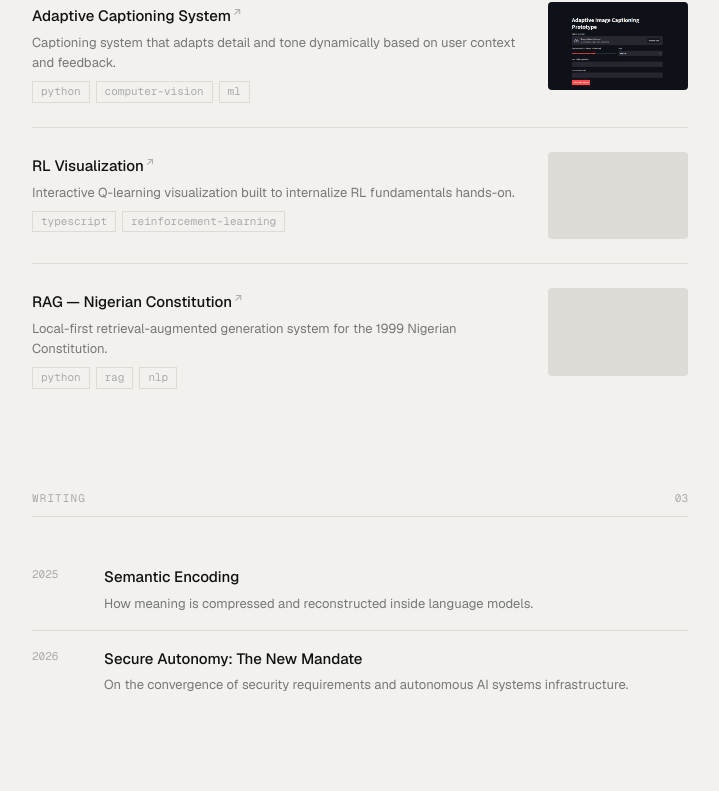
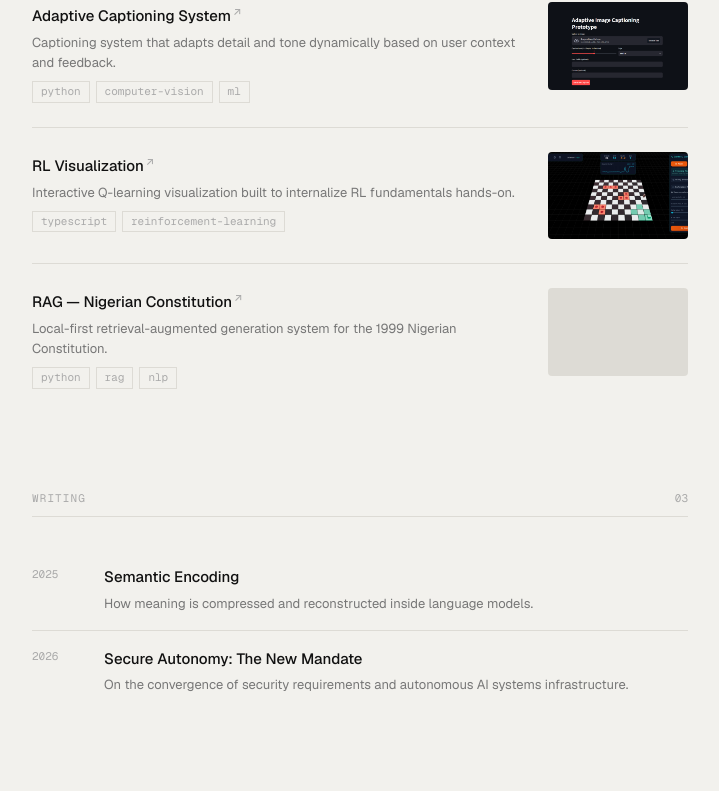
Before and after one commit to Longman-max/longman-max.github.io, a Next.js app: page / in a window 1280 px wide. Shown: the part 1040-1831 px from the top of the page, without its empty margins (280-999 px from the left). Built offline with nearby package versions, Linux system fonts and the light colour scheme.

Commit message:
add q-vision-3d screenshot and image hover magnification

```diff
--- a/components/Entry.module.css
+++ b/components/Entry.module.css
@@ -33,8 +33,12 @@
   background-color: var(--border); /* Placeholder background */
   border-radius: 4px;
   flex-shrink: 0;
-  overflow: hidden;
   position: relative;
+  z-index: 1;
+}
+
+.projectImageWrap:hover {
+  z-index: 50; /* Bring hovered wrapper to front */
 }
 
 /* If user drops an image inside */
@@ -43,6 +47,14 @@
   height: 100%;
   object-fit: cover;
   display: block;
+  border-radius: 4px;
+  transform-origin: right center;
+  transition: transform 300ms cubic-bezier(0.4, 0, 0.2, 1), box-shadow 300ms ease;
+}
+
+.projectImageWrap:hover img {
+  transform: scale(2.5); /* Magnify significantly outside the box */
+  box-shadow: 0 12px 40px rgba(0, 0, 0, 0.5); /* Drop shadow for depth */
 }
 
 .header {
--- a/components/Projects.tsx
+++ b/components/Projects.tsx
@@ -15,6 +15,7 @@ const data = [
     url: 'https://q-vision-3d.vercel.app/',
     desc: 'Interactive Q-learning visualization built to internalize RL fundamentals hands-on.',
     stack: ['typescript', 'reinforcement-learning'],
+    image: '/images/q-vision-3d.png',
   },
   {
     name: 'RAG — Nigerian Constitution',
```
Also changed, not shown: public/images/q-vision-3d.png (added).
